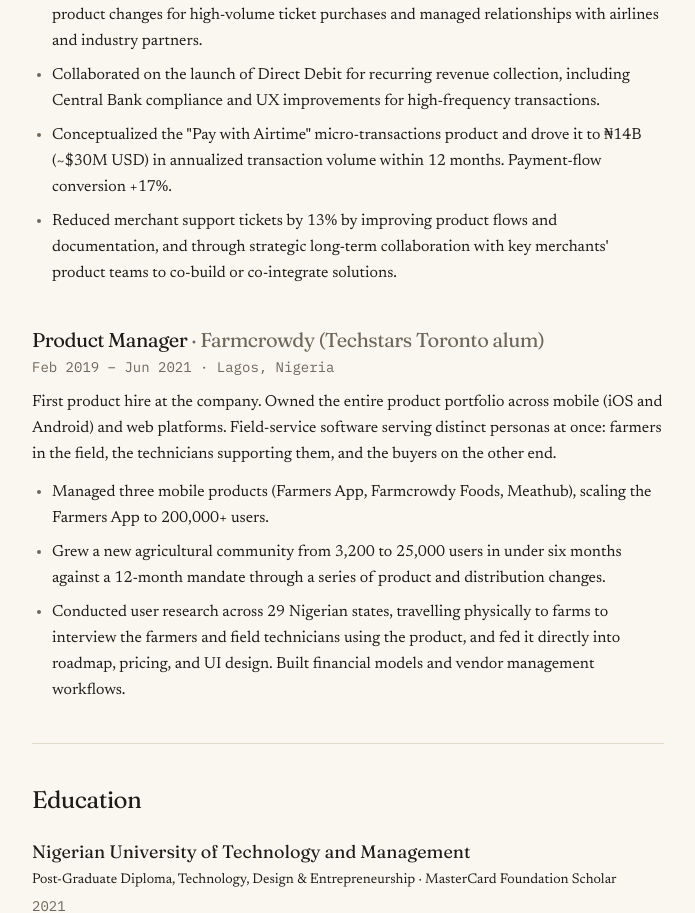
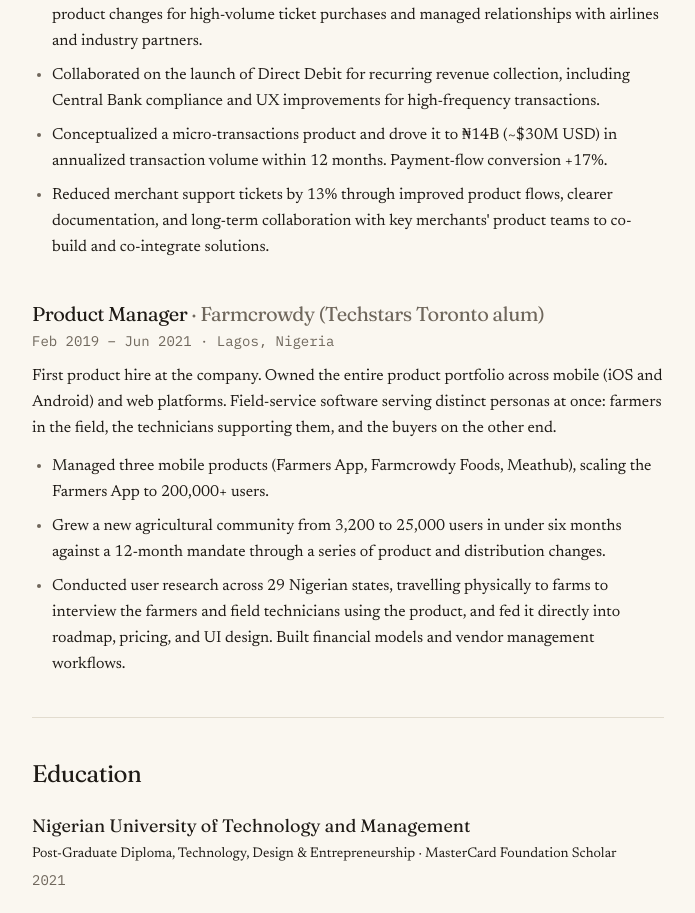
Before and after one commit to iFemora/personal-site, a Next.js app: page /cv in a window 1280 px wide. Shown: the part 2503-3416 px from the top of the page, without its empty margins (292-987 px from the left). Built offline with nearby package versions, Linux system fonts and the light colour scheme; no server answers.

Commit message:
cv: tighten support-tickets bullet, drop product name from airtime bullet

```diff
--- a/src/app/cv/page.tsx
+++ b/src/app/cv/page.tsx
@@ -62,8 +62,8 @@
       "Managed the development of specialized solutions for Paystack's largest merchants, driving year-on-year 14% revenue growth and 5% net revenue growth.",
       "Expanded Paystack into airline ticketing, supporting a $7M revenue campaign. Built product changes for high-volume ticket purchases and managed relationships with airlines and industry partners.",
       "Collaborated on the launch of Direct Debit for recurring revenue collection, including Central Bank compliance and UX improvements for high-frequency transactions.",
-      "Conceptualized the \"Pay with Airtime\" micro-transactions product and drove it to ₦14B (~$30M USD) in annualized transaction volume within 12 months. Payment-flow conversion +17%.",
-      "Reduced merchant support tickets by 13% by improving product flows and documentation, and through strategic long-term collaboration with key merchants' product teams to co-build or co-integrate solutions.",
+      "Conceptualized a micro-transactions product and drove it to ₦14B (~$30M USD) in annualized transaction volume within 12 months. Payment-flow conversion +17%.",
+      "Reduced merchant support tickets by 13% through improved product flows, clearer documentation, and long-term collaboration with key merchants' product teams to co-build and co-integrate solutions.",
     ],
   },
   {
```
